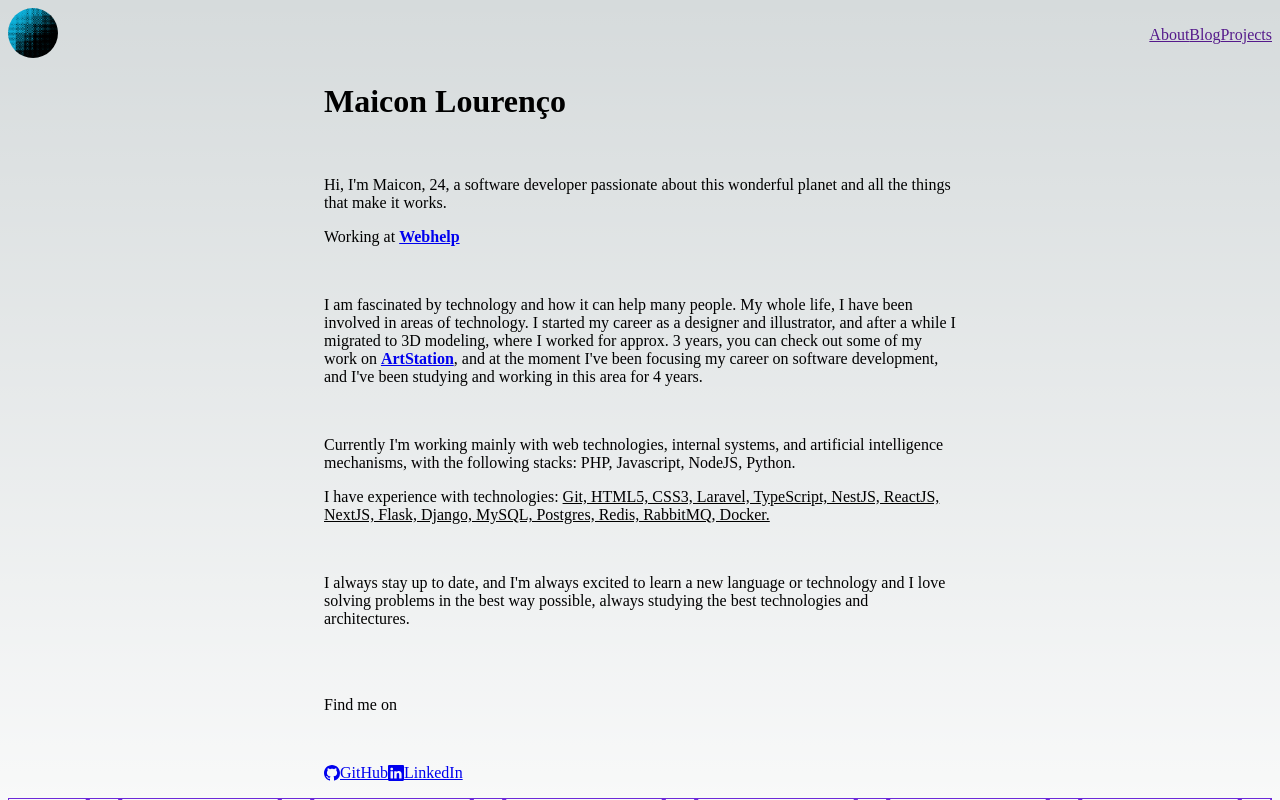
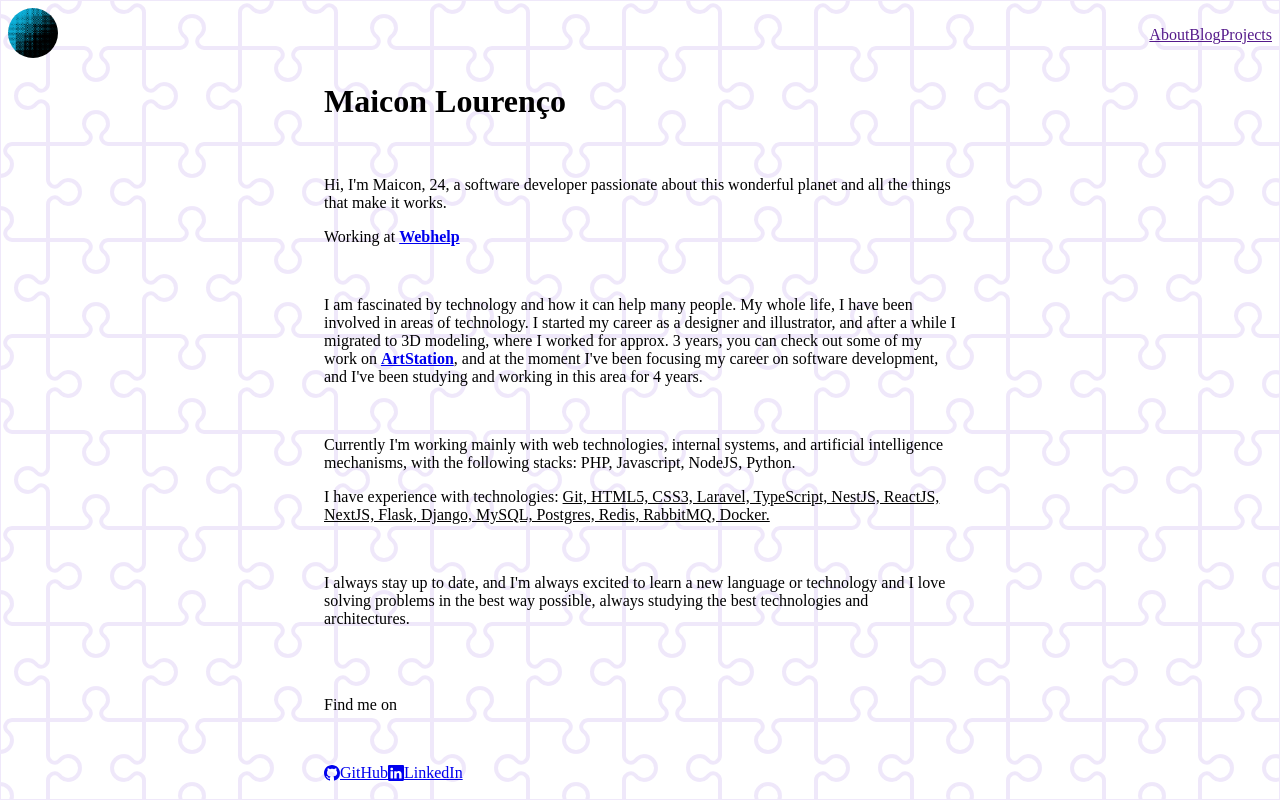
Before and after one commit to maiconloure/maiconloure.com, a Next.js app: page / in a window 1280 px wide. Shown: the top 800 px of the page. Built offline with nearby package versions, Linux system fonts and the light colour scheme.

Commit message:
style: added initial styles'

```diff
--- a/src/app/globals.css
+++ b/src/app/globals.css
@@ -2,26 +2,39 @@
 @tailwind components;
 @tailwind utilities;
 
-:root {
-  --foreground-rgb: 0, 0, 0;
-  --background-start-rgb: 214, 219, 220;
-  --background-end-rgb: 255, 255, 255;
-}
 
-@media (prefers-color-scheme: dark) {
-  :root {
-    --foreground-rgb: 255, 255, 255;
-    --background-start-rgb: 0, 0, 0;
-    --background-end-rgb: 0, 0, 0;
+@keyframes static {
+  0% {
+    transform: translateX(-1000px);
+  }
+
+  33% {
+    transform: translateY(-1000px);
+  }
+
+  66% {
+    transform: translateX(1000px);
+  }
+
+  100% {
+    transform: translateY(1000px);
   }
 }
 
 body {
-  color: rgb(var(--foreground-rgb));
-  background: linear-gradient(
-      to bottom,
-      transparent,
-      rgb(var(--background-end-rgb))
-    )
-    rgb(var(--background-start-rgb));
+  --webkit-font-smoothing: antialiased;
+  text-rendering: optimizeLegibility;
 }
+
+
+.patterns {
+  position: absolute;
+  top: 0;
+  left: 0;
+  /* background-color: #2e4057; */
+  /* background-color: #dfdbe5; */
+  height: 100vh;
+  width: 100vw;
+  opacity: 0.1;
+  z-index: -100;
+}
```
Also changed, not shown: .eslintrc.json.
